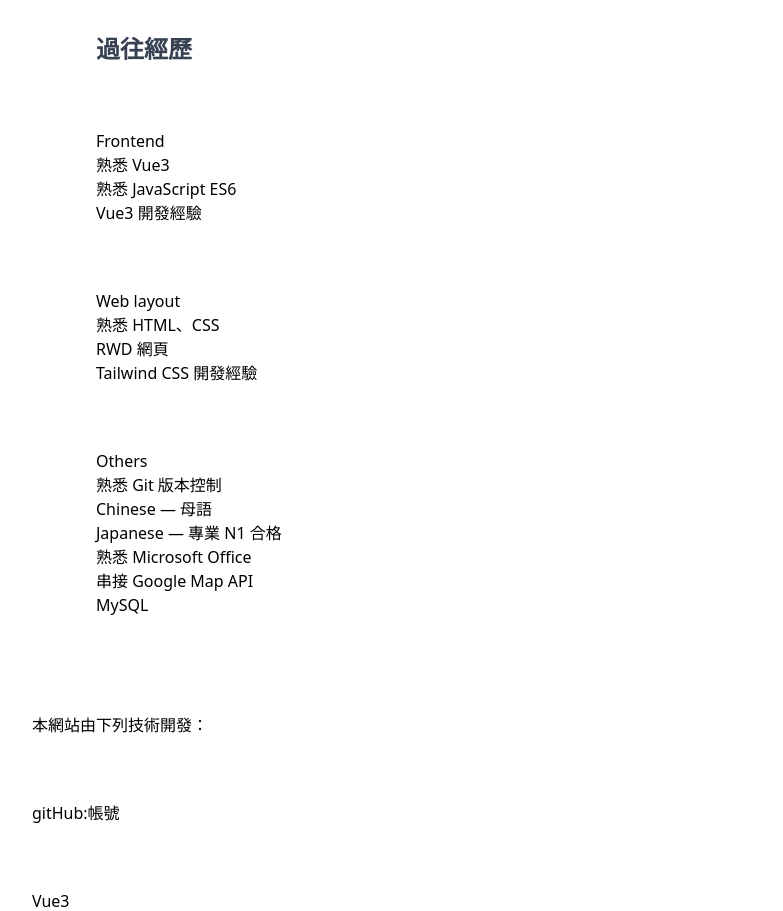
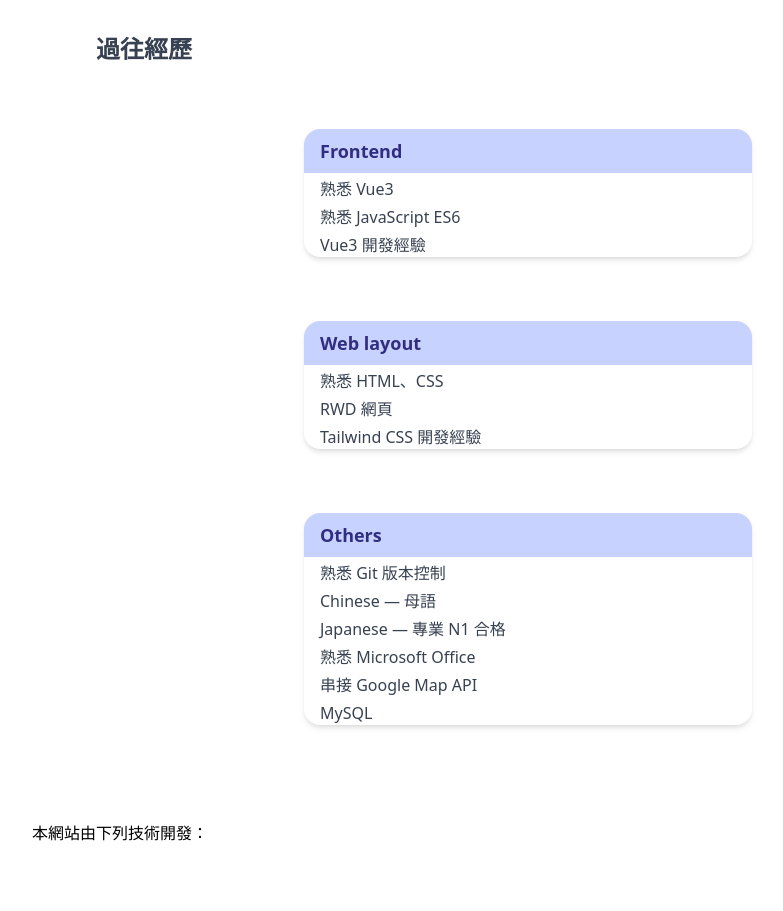
Before and after one commit to Roger0122/Resume, a Vue app: page / in a window 1280 px wide. Shown: the part 1020-1931 px from the top of the page, without its empty margins (112-895 px from the left). Built offline with nearby package versions, Linux system fonts and the light colour scheme.

Commit message:
新增: EXcard 樣式

```diff
--- a/src/assets/index.css
+++ b/src/assets/index.css
@@ -41,8 +41,16 @@
   .skill-card-title {
     @apply bg-indigo-200 text-indigo-900 text-lg font-bold px-4 p-2 rounded-t-2xl hover:bg-indigo-300;
   }
-
  .skill-list {
     @apply list-disc list-inside text-gray-700 mt-1 space-y-1 px-4 py-4;
   }
+  .ex-card {
+    @apply bg-white rounded-2xl shadow-md w-full max-w-md mx-auto hover:bg-indigo-100;
+  }
+  .ex-card-title{
+    @apply bg-indigo-200 text-indigo-900 text-lg font-bold px-4 p-2 rounded-t-2xl hover:bg-indigo-300 ;
+  }
+  .ex-list{
+    @apply list-disc list-inside text-gray-700 mt-1 space-y-1 px-4;
+  }
 }
```
